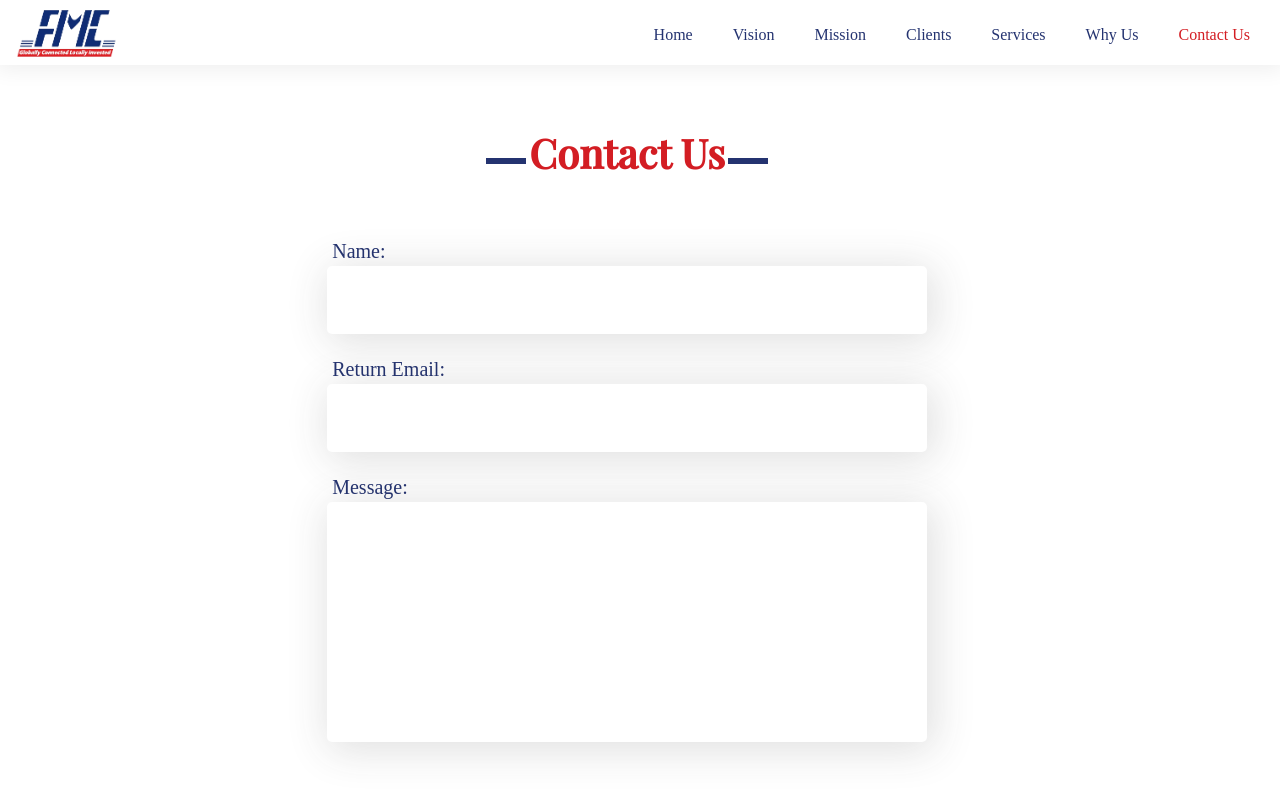
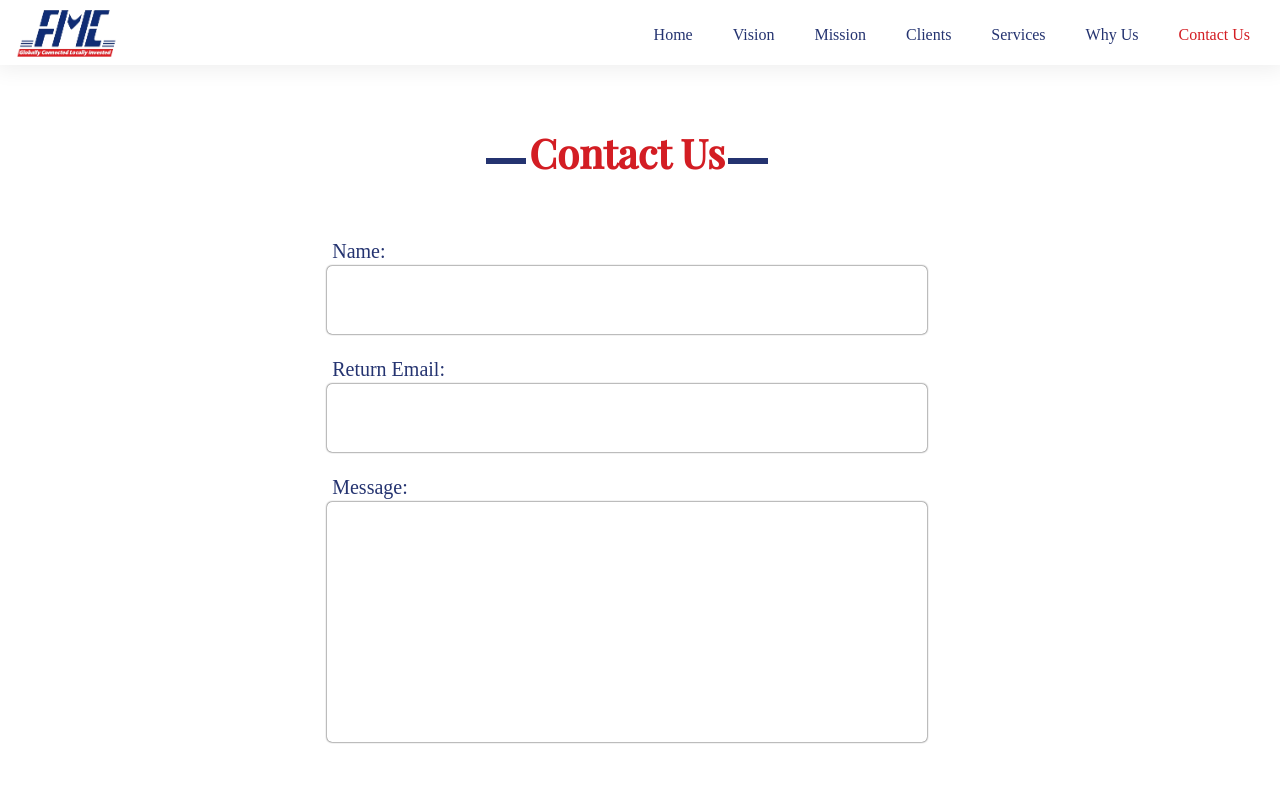
Before and after one commit to habibhamdoun/fmc-React, a React (Create React App) app: page /Contact-Us in a window 1280 px wide. Shown: the top 790 px of the page. Built offline with nearby package versions, Linux system fonts and the light colour scheme.

Commit message:
fixed shadow safari (hopefully)

```diff
--- a/src/index.css
+++ b/src/index.css
@@ -912,9 +912,8 @@ input{
   padding: 1.5rem;
   color: #2c2e35;
   box-shadow:0 0 2px #000;
-   -webkit-box-shadow: 4px 5px 42px 3px rgba(54, 54, 54, 0.16);
-    -moz-box-shadow: 4px 5px 42px 3px rgba(54, 54, 54, 0.16);
-
+  -webkit-box-shadow: 0 0 2px #000;
+  -moz-box-shadow: 0 0 2px #000;
 }
 .contact__item:focus {
   outline: 0;
```
